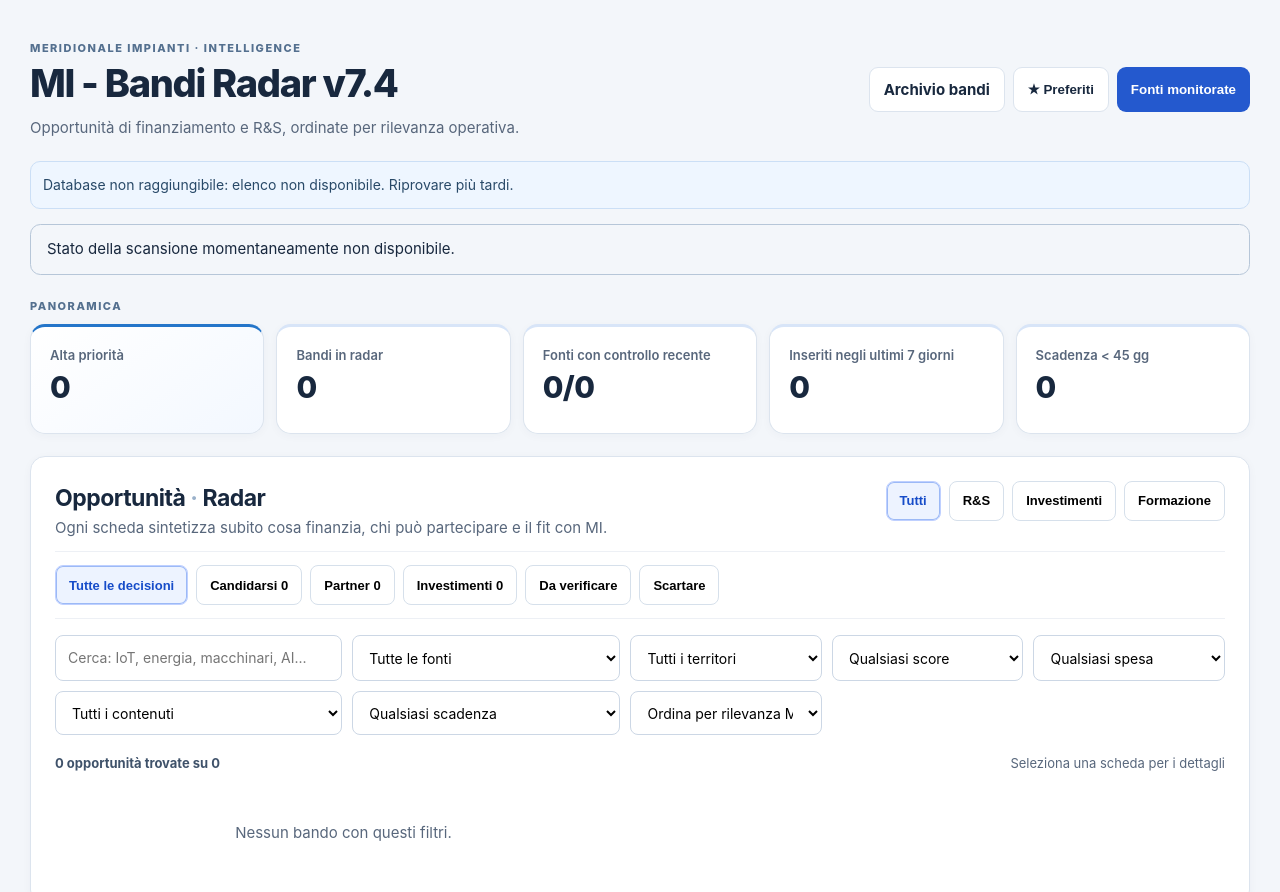
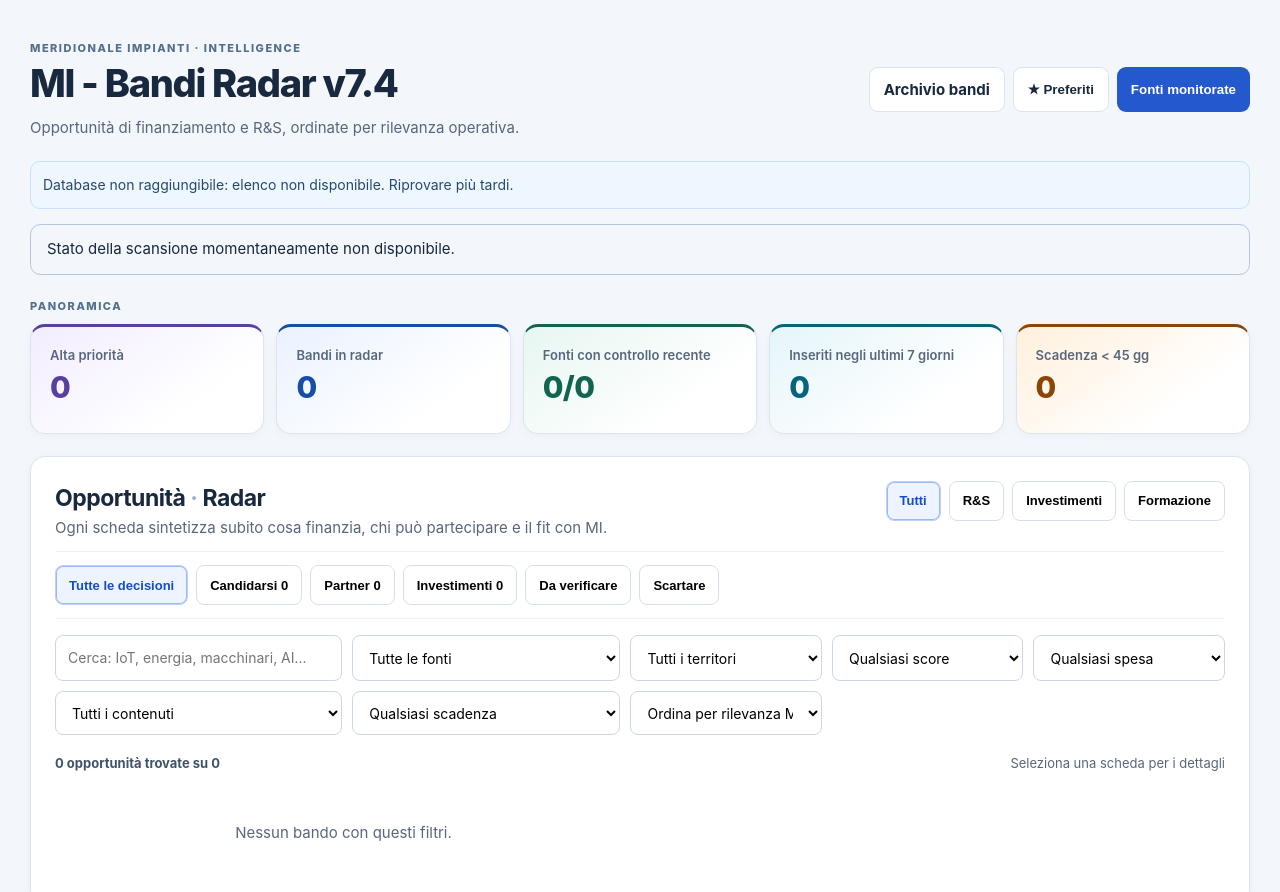
Before and after one commit to AntonioKZ/bandi-radar, a website: page index.html in a window 1280 px wide. Shown: the top 892 px of the page. Drawn offline with Linux system fonts and the light colour scheme; no server answers.

Commit message:
Add color accents to dashboard metrics

```diff
--- a/styles.css
+++ b/styles.css
@@ -81,3 +81,15 @@ body{font-size:15px;line-height:1.55;-webkit-font-smoothing:antialiased}
   color: #382800;
   font-weight: 700;
 }
+
+
+.cards .card {
+  border-top: 3px solid var(--metric-accent, var(--line));
+  background: linear-gradient(145deg, var(--metric-tint, var(--panel)), var(--panel) 72%);
+}
+.cards .card .metric { color: var(--metric-accent, var(--ink)) }
+.cards .card:has(#best) { --metric-accent: #5840a0; --metric-tint: #f2edff }
+.cards .card:has(#total) { --metric-accent: #174da5; --metric-tint: #eaf2ff }
+.cards .card:has(#scanned) { --metric-accent: #126451; --metric-tint: #e7f6f0 }
+.cards .card:has(#newCount) { --metric-accent: #08647a; --metric-tint: #e5f5fa }
+.cards .card:has(#urgent) { --metric-accent: #8a4609; --metric-tint: #fff0dc }
```
